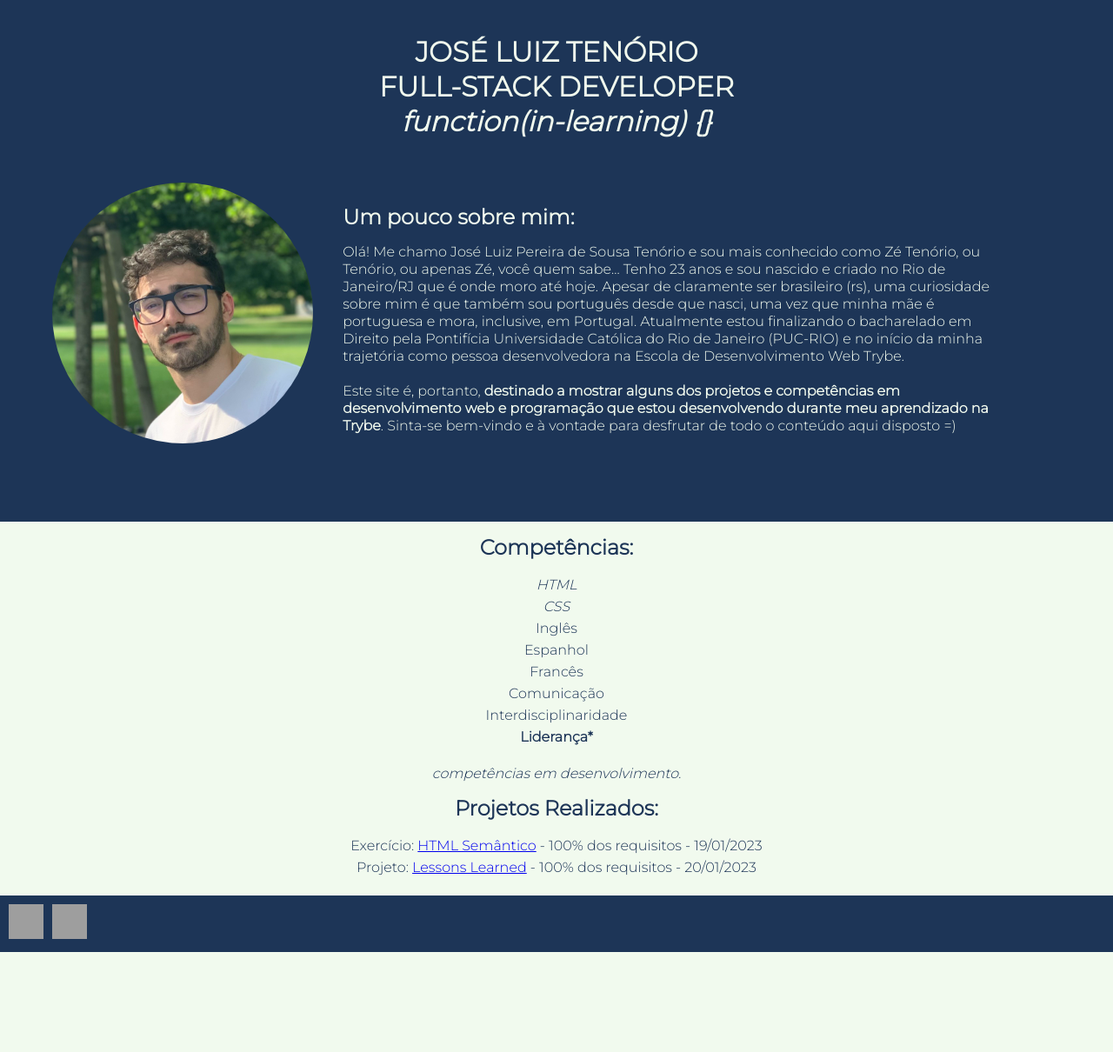
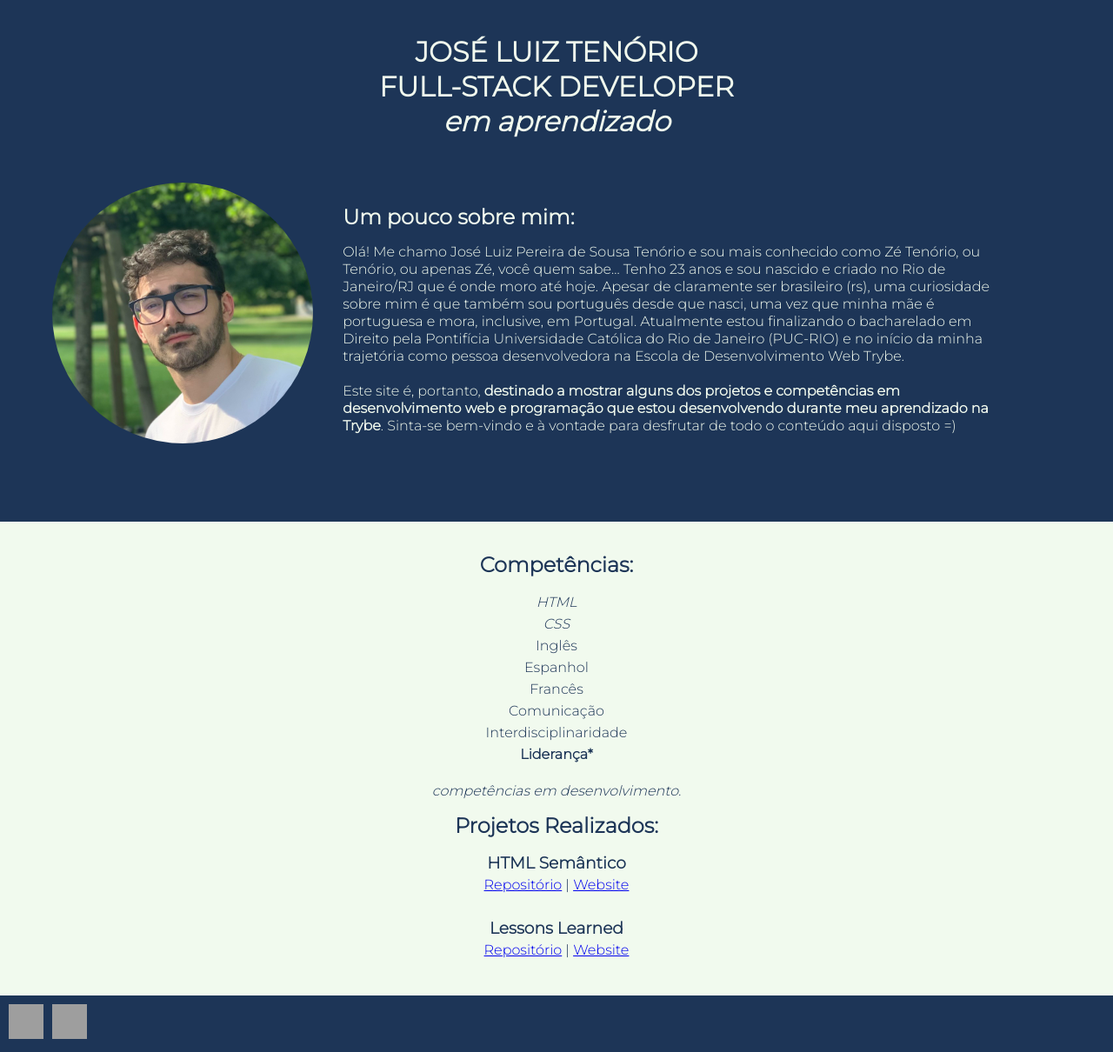
Before and after one commit to ze-tenorio/ze-tenorio.github.io, a plain HTML site: page index.html in a window 1280 px wide. Shown: the whole page at 87% size. Before the commit the page ends 1095 px from the top, so only its background shows below. Drawn offline with Linux system fonts and the light colour scheme; grey boxes are pictures that could not be loaded.

Commit message:
realizadas alterações no header e na lista projetos realizados

```diff
--- a/index.html
+++ b/index.html
@@ -13,7 +13,7 @@
 <body>
     <header class="header">
 
-        <h1>JOSÉ LUIZ TENÓRIO <br> FULL-STACK DEVELOPER <br> <em>function(in-learning) {}</em></h1>
+        <h1>JOSÉ LUIZ TENÓRIO <br> FULL-STACK DEVELOPER <br> <em>em aprendizado</em></h1>
 
         <div class="header-about-me">
         <img id="foto-perfil" src="imagens/perfil-linkedin.jpeg" alt="Minha foto de perfil">
@@ -43,8 +43,11 @@
         <h2>Projetos Realizados:</h2>
         <br>
         <ul>
-            <li>Exercício: <a href="https://github.com/ze-tenorio/ze-tenorio.github.io/tree/main/projetos/sd-30-a-exercise-semantics" target="_blank">HTML Semântico</a> - 100% dos requisitos - 19/01/2023</li>
-            <li>Projeto: <a href="https://github.com/ze-tenorio/ze-tenorio.github.io/tree/main/projetos/sd-30-a-project-lessons-learned" target="_blank">Lessons Learned</a> - 100% dos requisitos - 20/01/2023</li>
+            <h3>HTML Semântico</h3>
+            <li><a href="https://github.com/ze-tenorio/ze-tenorio.github.io/tree/main/projetos/sd-30-a-exercise-semantics" target="_blank">Repositório</a> | <a href="https://ze-tenorio.github.io/projetos/sd-30-a-exercise-semantics/" target="_blank">Website</a></li>
+            <br>
+            <h3>Lessons Learned</h3>
+            <li><a href="https://github.com/ze-tenorio/ze-tenorio.github.io/tree/main/projetos/sd-30-a-project-lessons-learned" target="_blank">Repositório</a> | <a href="https://ze-tenorio.github.io/projetos/sd-30-a-project-lessons-learned/">Website</a></li>
         </ul>
     </main>
 
--- a/style.css
+++ b/style.css
@@ -22,7 +22,7 @@ ul {
 }
 
 main {
-    padding: 20px;
+    padding: 40px;
     text-align: center;
 }
 
```
